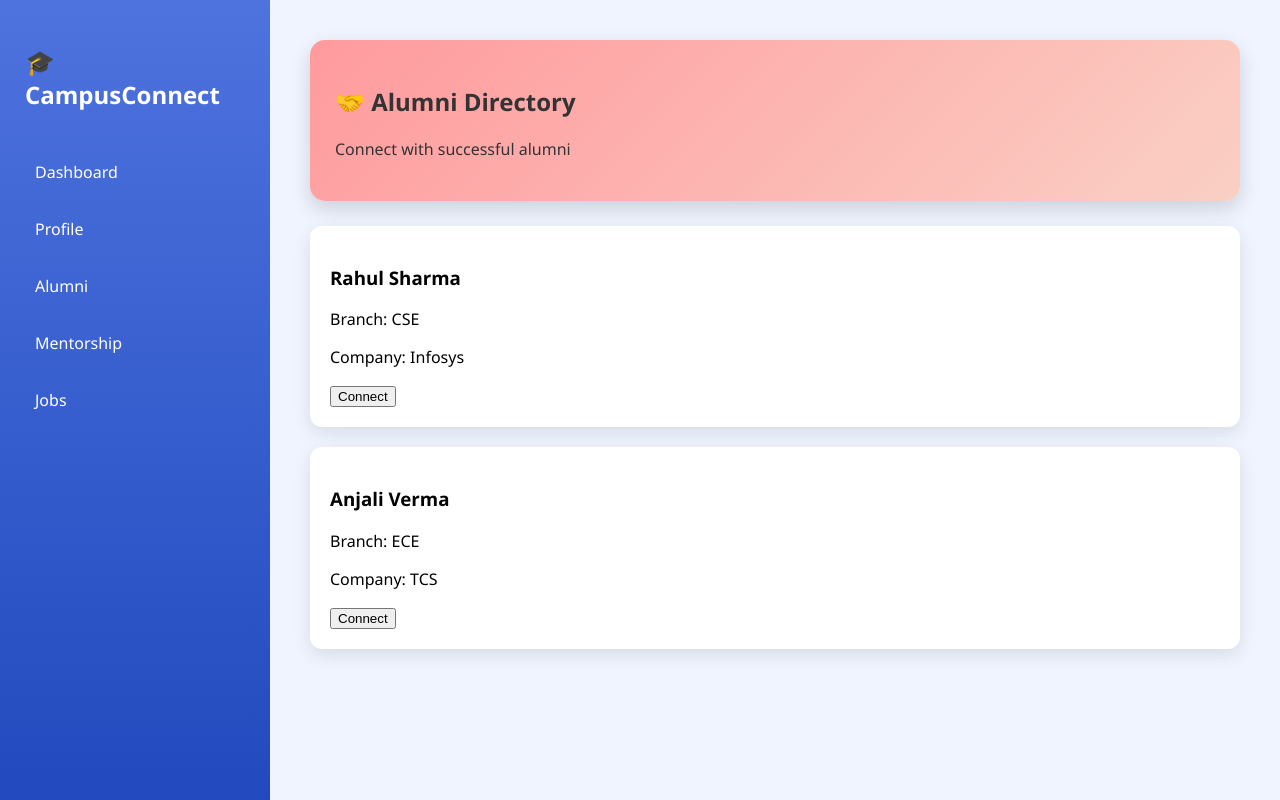
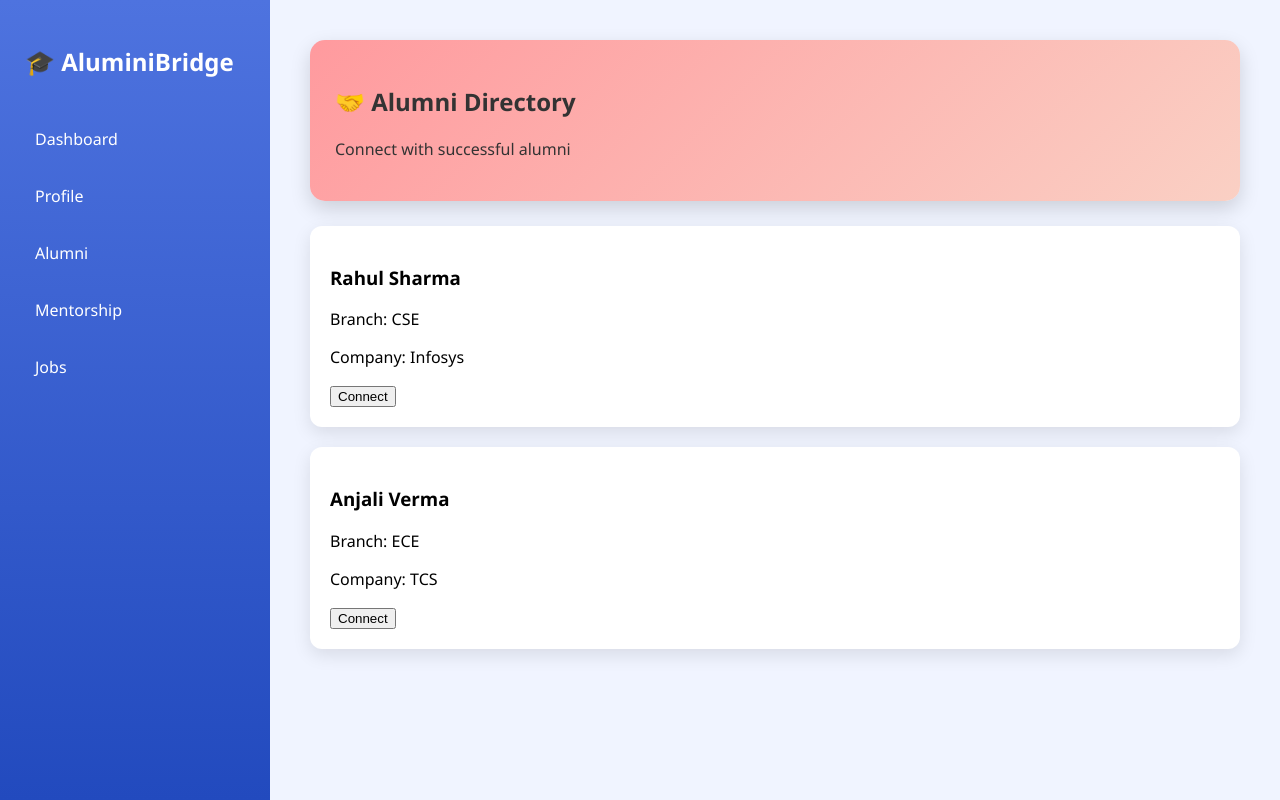
Before and after one commit to MeghanaGanesuni10/Student_alumini_project, a website: page public/alumni.html in a window 1280 px wide. Drawn offline with Linux system fonts and the light colour scheme.

Commit message:
Update alumni.html

```diff
--- a/public/alumni.html
+++ b/public/alumni.html
@@ -7,7 +7,7 @@
 <body class="dashboard-page">
 
 <div class="sidebar">
-    <h2>🎓 CampusConnect</h2>
+    <h2>🎓 AluminiBridge</h2>
     <a href="/dashboard">Dashboard</a>
     <a href="/profile">Profile</a>
     <a href="/alumni">Alumni</a>
```
